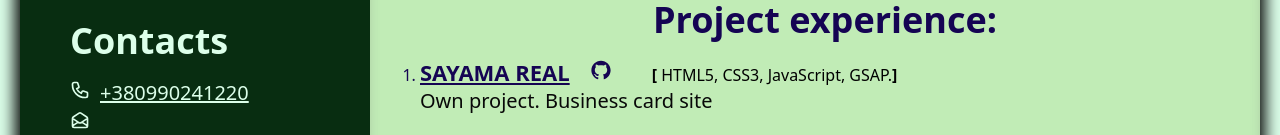
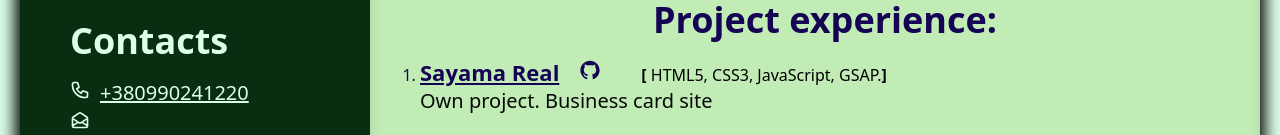
Before and after one commit to Vasylchuk-Oleksandr/oleksandr-vasylchuk-resume, a React (Create React App) app: page / in a window 1280 px wide. Shown: the part 362-497 px from the top of the page. Built offline with nearby package versions, Linux system fonts and the light colour scheme; a web font is replaced by a local one.

Commit message:
змынив дизайн

```diff
--- a/src/Components/Projects/Projects.js
+++ b/src/Components/Projects/Projects.js
@@ -10,8 +10,7 @@ export default function Projects() {
           target="_blank"
           href="https://oleksandrvasylchuk.github.io/test-sayama/"
         >
-          SAYAMA REAL
-
+          Sayama Real
         </Link>
         <Link
           target="_blank"
```
